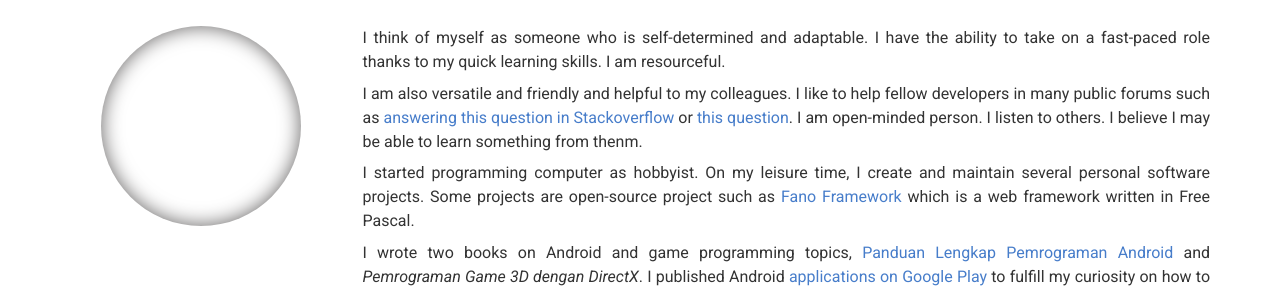
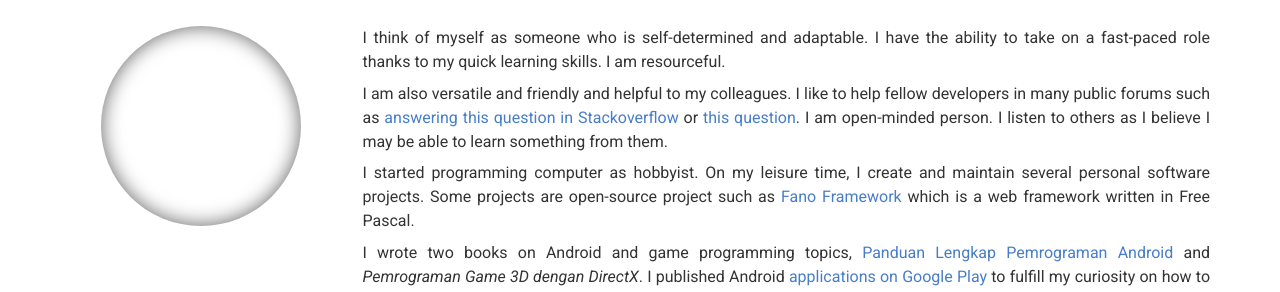
Before and after one commit to zamronypj/zamronypj.github.io, a Jekyll site: the page built from index.md, in a window 1280 px wide. Shown: the part 303-595 px from the top of the page. Built offline with Jekyll 4.4.1, drawn with Linux system fonts in a browser that asks for light colours; nearby versions of some CDN libraries.

Commit message:
edit yaml config

```diff
--- a/_config.yml
+++ b/_config.yml
@@ -55,7 +55,7 @@ about_content: | # this will include new lines to allow paragraphs
     I think of myself as someone who is self-determined and adaptable. I have the ability to take on a fast-paced role thanks to my quick learning skills. I am resourceful.
 
     I am also versatile and friendly and helpful to my colleagues. I like to help fellow developers in many public forums such as [answering this question in Stackoverflow](https://stackoverflow.com/questions/14054122/associate-an-object-with-marker-google-map-v2/39122553#39122553) or [this question](https://stackoverflow.com/questions/48738176/constraintlayout-how-to-align-centers-of-two-views-vertically/48738272#48738272).
-    I am open-minded person. I listen to others. I believe I may be able to learn something from thenm.
+    I am open-minded person. I listen to others as I believe I may be able to learn something from them.
 
     I started programming computer as hobbyist. On my leisure time, I create and maintain several personal software projects. Some projects are open-source project such as [Fano Framework](https://fanoframework.github.io) which is a web framework written in Free Pascal.
 
```
